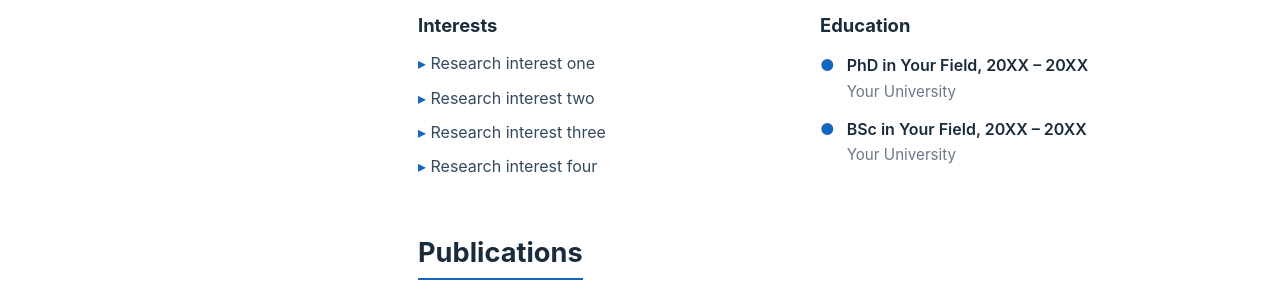
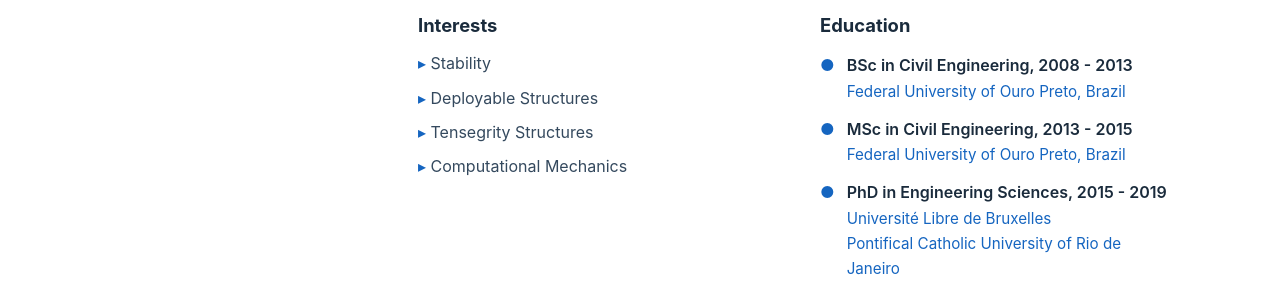
Before and after one commit to murilloeng/murilloeng.github.io, a plain HTML site: page index.html in a window 1280 px wide. Shown: the part 465-760 px from the top of the page. Drawn offline with Linux system fonts and the light colour scheme.

Commit message:
getting better

```diff
--- a/index.html
+++ b/index.html
@@ -238,10 +238,10 @@
 					<div class="interests">
 						<h3>Interests</h3>
 						<ul>
-							<li>Research interest one</li>
-							<li>Research interest two</li>
-							<li>Research interest three</li>
-							<li>Research interest four</li>
+							<li>Stability</li>
+							<li>Deployable Structures</li>
+							<li>Tensegrity Structures</li>
+							<li>Computational Mechanics</li>
 						</ul>
 					</div>
 					<div class="edu">
@@ -249,11 +249,15 @@
 						<ul>
 							<li>
 								<span class="dot">●</span>
-								<div><div class="deg">PhD in Your Field, 20XX – 20XX</div><div class="inst">Your University</div></div>
+								<div><div class="deg">BSc in Civil Engineering, 2008 - 2013</div><div class="inst"><a href="https://em.ufop.br/">Federal University of Ouro Preto, Brazil</div></div>
 							</li>
 							<li>
 								<span class="dot">●</span>
-								<div><div class="deg">BSc in Your Field, 20XX – 20XX</div><div class="inst">Your University</div></div>
+								<div><div class="deg">MSc in Civil Engineering, 2013 - 2015</div><div class="inst"><a href="http://www.repositorio.ufop.br/handle/123456789/5463">Federal University of Ouro Preto, Brazil</div></div>
+							</li>
+							<li>
+								<span class="dot">●</span>
+								<div><div class="deg">PhD in Engineering Sciences, 2015 - 2019</div><div class="inst"><a href="http://hdl.handle.net/2013/ULB-DIPOT:oai:dipot.ulb.ac.be:2013/288192">Université Libre de Bruxelles</div><div class="inst"><a href="https://doi.org/10.17771/PUCRio.acad.51935">Pontifical Catholic University of Rio de Janeiro</div></div>
 							</li>
 						</ul>
 					</div>
```
